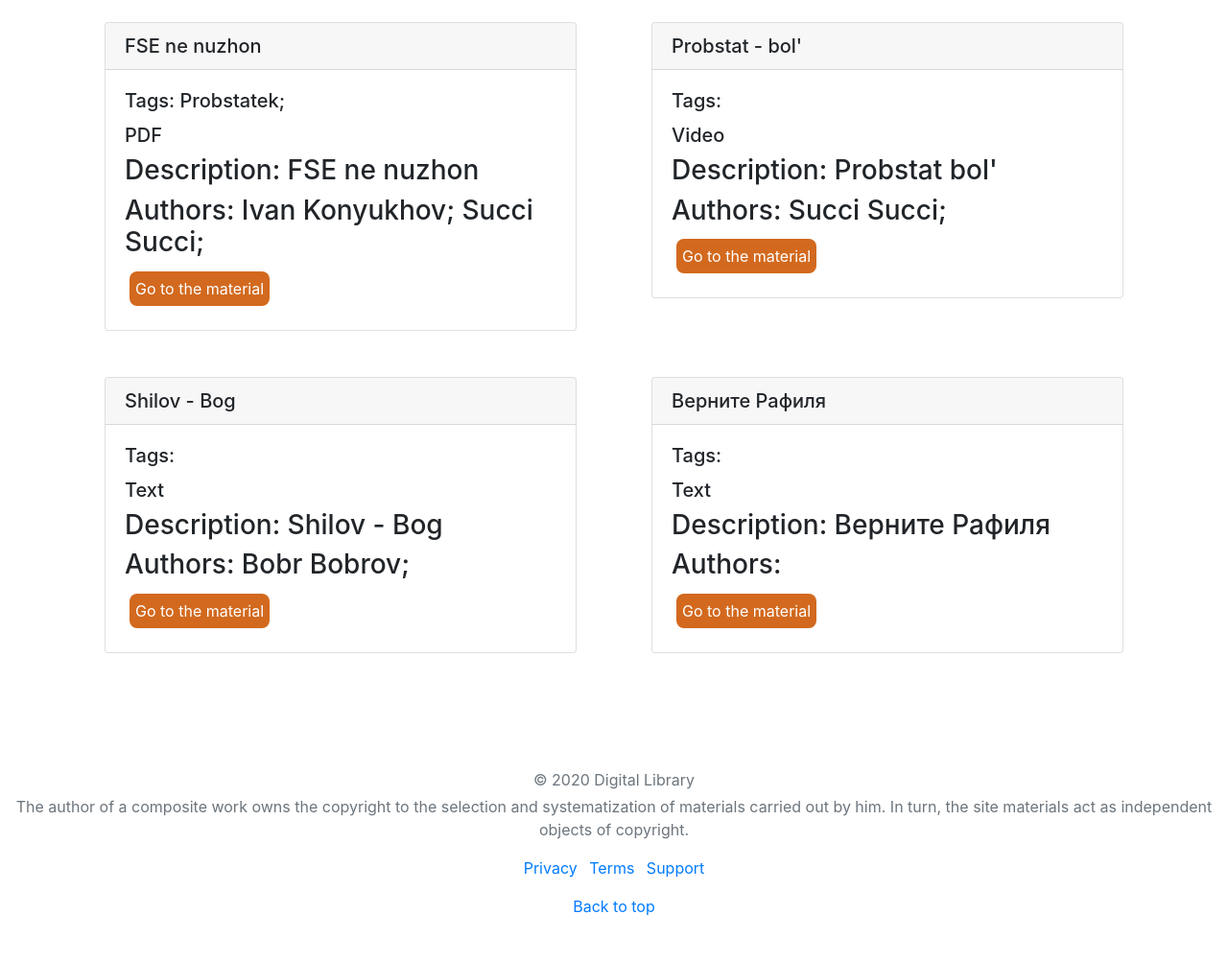
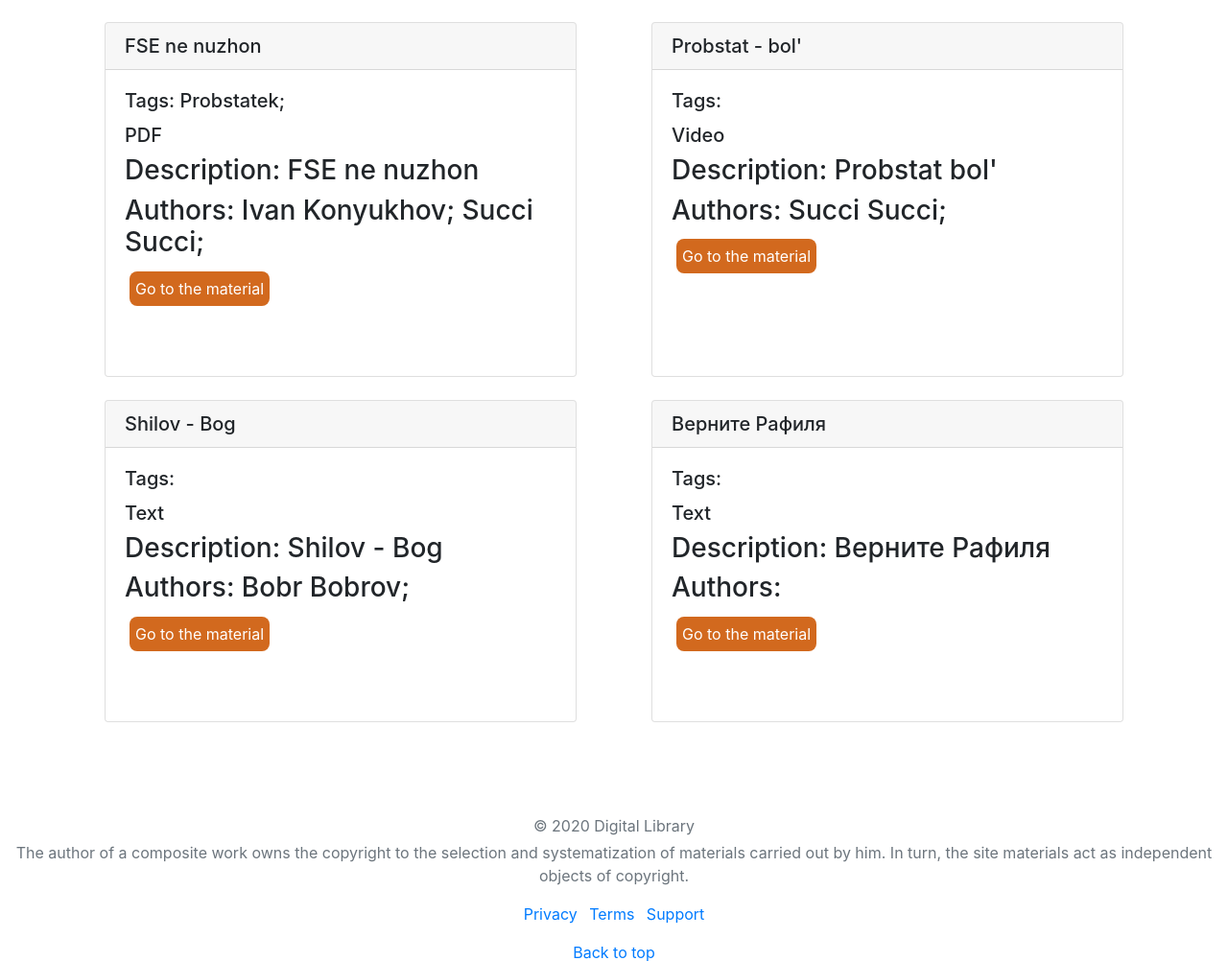
Before and after one commit to PurplePegasuss/Digital-Library-BS19-06, a Flask app: page /list_of_materials in a window 1280 px wide. Shown: the part 57-1059 px from the top of the page at 96% size. Before the commit the page ends 1012 px from the top, so only its background shows below. Run offline with Flask 2, Linux system fonts and the light colour scheme; data comes from the database, SQL or seed files in the repository.

Commit message:
height fixed

```diff
--- a/digital_library/views/templates/list_of_materials.html
+++ b/digital_library/views/templates/list_of_materials.html
@@ -3,8 +3,8 @@
     <div class="container">
     <div class = "row">
     {% for item in data%}
-        <div class="col-12 col-md-6 align-items-stretch">
-            <div class="card m-4">
+        <div class="col-12 col-md-6 mb-4">
+            <div class="card h-100 m-4">
                 <h5 class="card-header">{{ item["title"] }}</h5>
                 <div class="card-body">
                     <h5 class="card-title">
```
